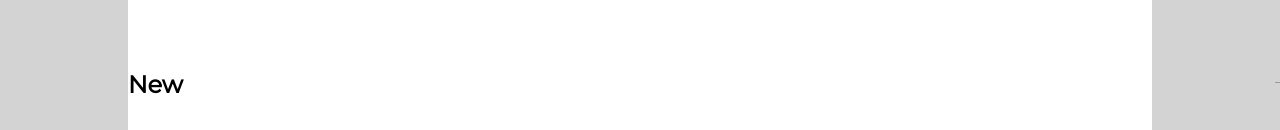
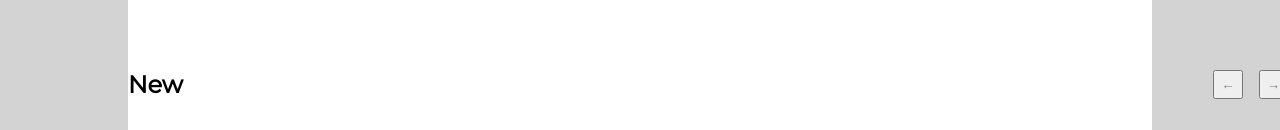
Before and after one commit to yuliya-zhukova/flower-store, a React (Create React App) app: page / in a window 1280 px wide. Shown: the part 655-785 px from the top of the page. Built offline with nearby package versions, Linux system fonts and the light colour scheme.

Commit message:
Handle button navigation clicks

```diff
--- a/src/sections/Sections.js
+++ b/src/sections/Sections.js
@@ -1,8 +1,29 @@
 import React from "react";
 import "./Sections.scss";
 
+import { Button } from "../button/Button";
+import { productList } from "../products/productList";
 import { Products } from "../products/Products";
 import { sectionList } from "./sectionList";
+
+let clickMoveLeft = 300;
+let clickMoveRight = 0;
+let productRowLength = productList.length;
+
+function pressButtonLeft () {
+  document.querySelector('.product__row').style.left = "-" + clickMoveLeft + "px";
+  if ((clickMoveLeft / 300) <= (productRowLength - 4)) {
+    clickMoveLeft = clickMoveLeft + 300;
+    clickMoveRight = clickMoveRight - clickMoveLeft;
+  } else {
+    document.querySelector('.section__nav-item').classList.add('section__nav-item_disable');
+  }
+}
+
+function pressButtonRight () {
+  document.querySelector('.product__row').style.left = clickMoveRight + "px";
+  clickMoveRight = clickMoveRight + 300;
+}
 
 export function Sections() {
   return (
@@ -15,12 +36,8 @@ export function Sections() {
                   {section.title}
                 </h3>
                 <div className="section__navigation">
-                  <a href="/" className="section__nav-item section__nav-item_disable">
-                    <div className="section__direction_left"></div>
-                  </a>
-                  <a href="/" className="section__nav-item">
-                    <div className="section__direction_right"></div>
-                  </a>
+                  <Button title={"←"} classNames={"section__nav-item section__nav-item_left"} clickEvent={pressButtonLeft} />
+                  <Button title={"→"} classNames={"section__nav-item section__nav-item_right"} clickEvent={pressButtonRight}/>
                 </div>
               </div>
               <Products />
--- a/src/sections/sections.scss
+++ b/src/sections/sections.scss
@@ -29,14 +29,4 @@
             color: lightgray;
         }
     }
-
-    &__direction {
-        &_left:after {
-            content: "←";
-        }
-
-        &_right:after {
-            content: "→";
-        }
-    }
 }
```
